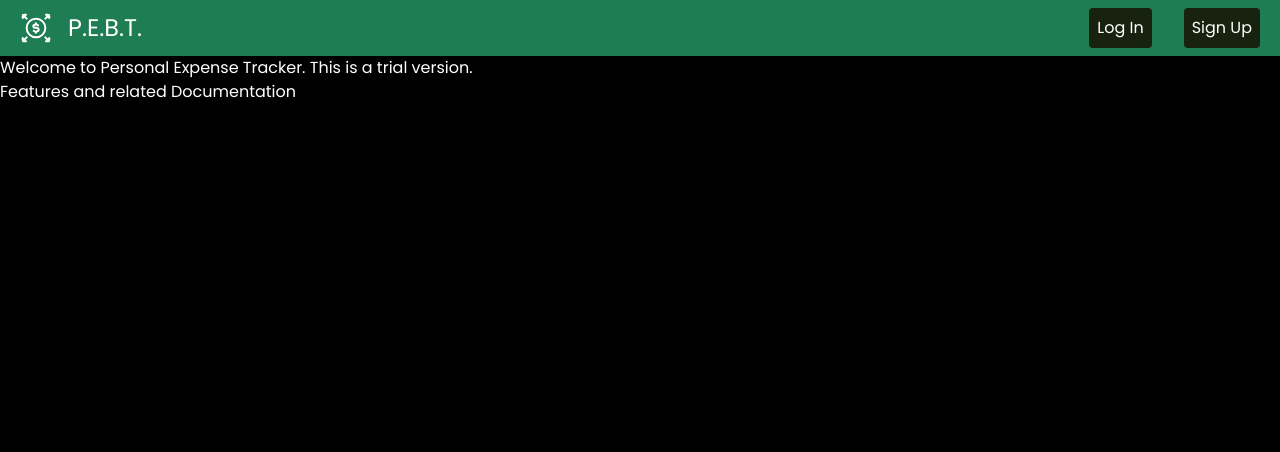
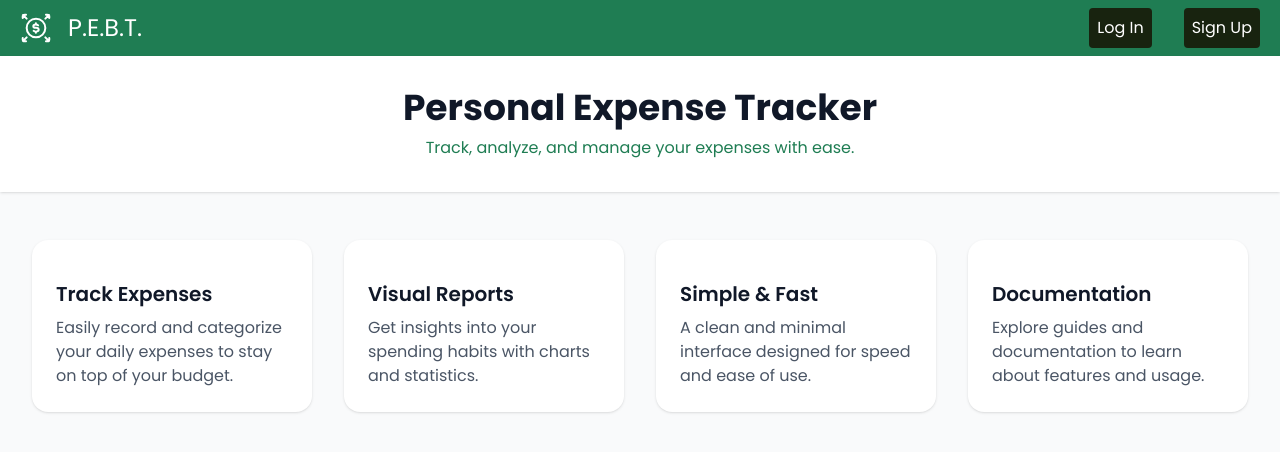
Before and after one commit to Tanish196/pet, a React (Vite) app in the folder petFrontend/: page / in a window 1280 px wide. Shown: the top 452 px of the page. Built offline with nearby package versions, Linux system fonts and the light colour scheme; no server answers.

Commit message:
Fixing Home

```diff
--- a/petFrontend/src/pages/home/Home.jsx
+++ b/petFrontend/src/pages/home/Home.jsx
@@ -1,15 +1,47 @@
 import HomeNavbar from "../../components/HomeNavbar"
+
+const features = [
+  {
+    name: "Track Expenses",
+    description: "Easily record and categorize your daily expenses to stay on top of your budget.",
+  },
+  {
+    name: "Visual Reports",
+    description: "Get insights into your spending habits with charts and statistics.",
+  },
+  {
+    name: "Simple & Fast",
+    description: "A clean and minimal interface designed for speed and ease of use.",
+  },
+  {
+    name: "Documentation",
+    description: "Explore guides and documentation to learn about features and usage.",
+  },
+]
 
 const Home = () => {
   return (
-    <div>
-      <HomeNavbar/>
-      <div className=''>
-        Welcome to Personal Expense Tracker. This is a trial version.
-      </div>
-      <div>
-        Features and related Documentation
-      </div>
+    <div className="min-h-screen bg-gray-50">
+      <HomeNavbar />
+      <header className="bg-white shadow">
+        <div className="max-w-7xl mx-auto py-8 px-4 sm:px-6 lg:px-8 text-center">
+          <h1 className="text-4xl font-bold text-gray-900">Personal Expense Tracker</h1>
+          <p className="mt-2 text-lg ">Track, analyze, and manage your expenses with ease.</p>
+        </div>
+      </header>
+
+      <main className="py-12">
+        <div className="max-w-7xl mx-auto px-4 sm:px-6 lg:px-8">
+          <div className="grid grid-cols-1 gap-8 md:grid-cols-2 lg:grid-cols-4">
+            {features.map((feature) => (
+              <div key={feature.name} className="bg-white p-6 rounded-2xl shadow hover:shadow-lg transition">
+                <h3 className="mt-4 text-xl font-semibold text-gray-900">{feature.name}</h3>
+                <p className="mt-2 text-gray-600">{feature.description}</p>
+              </div>
+            ))}
+          </div>
+        </div>
+      </main>
     </div>
   )
 }
```
